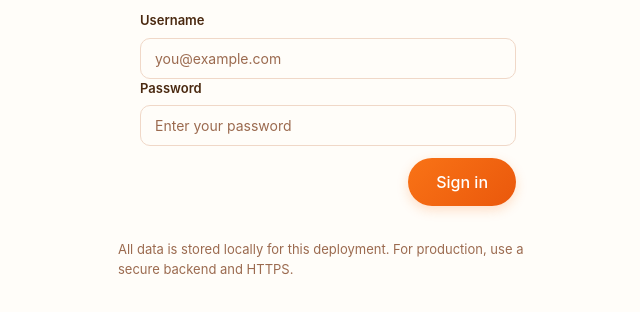
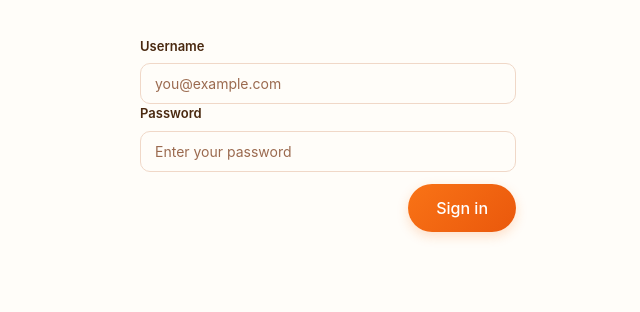
Before and after one commit to hemanshikaa1405-web/eggbucket_payflow, a website: page login.html in a window 1280 px wide. Shown: the part 314-626 px from the top of the page, without its empty margins (312-952 px from the left). Drawn offline with Linux system fonts and the light colour scheme.

```diff
--- a/login.html
+++ b/login.html
@@ -33,8 +33,6 @@
                     </div>
                 </div>
             </form>
-            <p style="margin-top:12px; font-size:13px; color:var(--text-muted);">All data is stored locally for this
-                deployment. For production, use a secure backend and HTTPS.</p>
         </div>
     </main>
 
```
